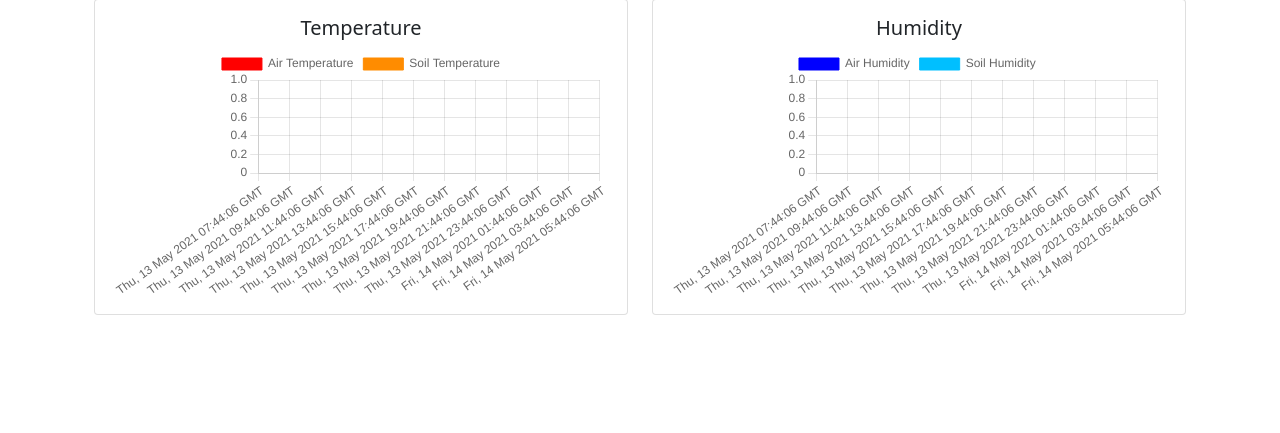
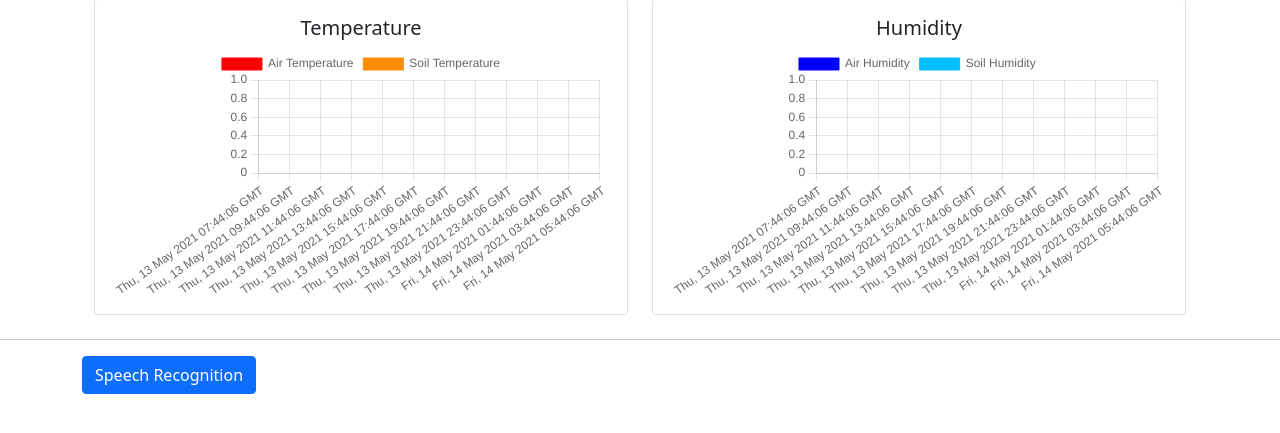
Before and after one commit to kpaule/growbox, a Flask app: page /dashboard/ in a window 1280 px wide. Shown: the part 345-778 px from the top of the page. Run offline with Flask 2, Linux system fonts and the light colour scheme; the visitor is signed in with stand-in values (Sample User, id 1); data that the repository does not hold is empty; some libraries are stand-ins or nearby versions.

Commit message:
add speech recognition

```diff
--- a/growbox/static/dashboard.js
+++ b/growbox/static/dashboard.js
@@ -1,10 +1,10 @@
 function getMetricsNow() {
     $.getJSON("/dashboard/now/", function (metric) {
         console.log(metric);
-        $("#temperature_air").text(metric.temperature_air)
-        $("#temperature_ground").text(metric.temperature_ground)
-        $("#humidity_air").text(metric.humidity_air)
-        $("#humidity_ground").text(metric.humidity_ground)
+        $("#temperature_air").text(metric.temperature_air.toFixed(3))
+        $("#temperature_ground").text(metric.temperature_ground.toFixed(3))
+        $("#humidity_air").text(metric.humidity_air.toFixed(3))
+        $("#humidity_ground").text(metric.humidity_ground.toFixed(3))
 
         $("#flex_switch_light").prop("checked", metric.light)
         $("#flex_switch_pump").prop("checked", metric.pump)
@@ -22,7 +22,7 @@ function initAvgDay() {
         var temperature_ground = [];
         var date = [];
 
-        for (var key in metrics){
+        for (var key in metrics) {
             metric = metrics[key]
             humidity_air.push(metric.humidity_air)
             humidity_ground.push(metric.humidity_ground)
@@ -47,7 +47,7 @@ function initAvgDay() {
                     borderWidth: 1,
                     backgroundColor: 'rgb(0, 0, 255)',
                     borderColor: 'rgb(0, 0, 255)'
-                },{
+                }, {
                     label: 'Soil Humidity ',
                     data: humidity_ground,
                     borderWidth: 1,
@@ -76,7 +76,7 @@ function initAvgDay() {
                     borderWidth: 1,
                     backgroundColor: 'rgb(255, 0, 0)',
                     borderColor: 'rgb(255, 0, 0)'
-                },{
+                }, {
                     label: 'Soil Temperature',
                     data: temperature_ground,
                     borderWidth: 1,
@@ -105,7 +105,7 @@ function updateAvgDay() {
         var temperature_ground = [];
         var date = [];
 
-        for (var key in metrics){
+        for (var key in metrics) {
             metric = metrics[key]
             humidity_air.push(metric.humidity_air)
             humidity_ground.push(metric.humidity_ground)
@@ -124,7 +124,7 @@ function updateAvgDay() {
             labels: date,
             datasets: [{
                 data: humidity_air
-                },{
+            }, {
                 data: humidity_ground
             }]
         };
@@ -135,7 +135,7 @@ function updateAvgDay() {
             labels: date,
             datasets: [{
                 data: temperature_air
-                },{
+            }, {
                 data: temperature_ground
             }]
         };
@@ -144,6 +144,20 @@ function updateAvgDay() {
 }
 
 $(document).ready(function () {
+    var SpeechRecognition = SpeechRecognition || webkitSpeechRecognition;
+    var SpeechGrammarList = SpeechGrammarList || webkitSpeechGrammarList;
+    var SpeechRecognitionEvent = SpeechRecognitionEvent || webkitSpeechRecognitionEvent;
+    let recognition = new SpeechRecognition();
+    let speechRecognitionList = new SpeechGrammarList();
+    let colors = ['light on', 'light off', 'pump on', 'pump off', 'heating on', 'heating off', 'fan on', 'fan off'];
+    let grammar = '#JSGF V1.0; grammar colors; public <color> = ' + colors.join(' | ') + ' ;';
+    speechRecognitionList.addFromString(grammar, 1);
+    recognition.grammars = speechRecognitionList;
+    recognition.continuous = false;
+    recognition.lang = 'en-US';
+    recognition.interimResults = false;
+    recognition.maxAlternatives = 1;
+
     getMetricsNow();
     initAvgDay();
     setInterval(function () {
@@ -178,4 +192,77 @@ $(document).ready(function () {
             console.log("Data: " + data + "\nStatus: " + status);
         });
     });
+
+    $('#speech-rec').click(function () {
+        recognition.start();
+        console.log('Ready to receive a color command.');
+        recognition.onresult = function (event) {
+            let command = event.results[0][0].transcript
+            let led_checkbox = document.getElementById("flex_switch_light");
+            let pump_checkbox = document.getElementById("flex_switch_pump");
+            let heating_checkbox = document.getElementById("flex_switch_heating");
+            let fan_checkbox = document.getElementById("flex_switch_fan");
+            console.log('Transcript: ' + command);
+            console.log('Confidence: ' + event.results[0][0].confidence);
+            switch (command) {
+                case "light on":
+                    led_checkbox.checked = true;
+                    $.post(`/dashboard/led/1/`, function (data, status) {
+                        console.log("Data: " + data + "\nStatus: " + status);
                     });
+                    break;
+                case "light off":
+                    led_checkbox.checked = false;
+                    $.post(`/dashboard/led/0/`, function (data, status) {
+                        console.log("Data: " + data + "\nStatus: " + status);
+                    });
+                    break;
+                case "pump on":
+                    pump_checkbox.checked = true;
+                    $.post(`/dashboard/pump/1/`, function (data, status) {
+                        console.log("Data: " + data + "\nStatus: " + status);
+                    });
+                    break;
+                case "pump off":
+                    pump_checkbox.checked = false;
+                    $.post(`/dashboard/pump/0/`, function (data, status) {
+                        console.log("Data: " + data + "\nStatus: " + status);
+                    });
+                    break;
+                case "heating on":
+                    heating_checkbox.checked = true;
+                    $.post(`/dashboard/heating/1/`, function (data, status) {
+                        console.log("Data: " + data + "\nStatus: " + status);
+                    });
+                    break;
+                case "heating off":
+                    heating_checkbox.checked = false;
+                    $.post(`/dashboard/heating/0/`, function (data, status) {
+                        console.log("Data: " + data + "\nStatus: " + status);
+                    });
+                    break;
+                case "fan on":
+                    fan_checkbox.checked = true;
+                    $.post(`/dashboard/fan/1/`, function (data, status) {
+                        console.log("Data: " + data + "\nStatus: " + status);
+                    });
+                    break;
+                case "fan off":
+                    fan_checkbox.checked = false;
+                    $.post(`/dashboard/fan/0/`, function (data, status) {
+                        console.log("Data: " + data + "\nStatus: " + status);
+                    });
+                    break;
+            }
+        }
+        recognition.onspeechend = function () {
+            recognition.stop();
+        }
+        recognition.onnomatch = function (event) {
+            console.log('Command not recognized');
+        }
+        recognition.onerror = function (event) {
+            console.log('Error occurred in recognition: ' + event.error);
+        }
+    });
+});
--- a/growbox/templates/dashboard.html
+++ b/growbox/templates/dashboard.html
@@ -22,7 +22,8 @@
                         <div class="col-md-6 col-lg-3">
                             <div class="card">
                                 <div class="card-body">
-                                    <h5 class="card-title text-center">Air Temperature <i class="bi bi-thermometer text-primary"></i></h5>
+                                    <h5 class="card-title text-center">Air Temperature <i
+                                            class="bi bi-thermometer text-primary"></i></h5>
                                     <p id="temperature_air" class="metric card-text text-center">0</p>
                                 </div>
                             </div>
@@ -30,7 +31,8 @@
                         <div class="col-md-6 col-lg-3">
                             <div class="card">
                                 <div class="card-body">
-                                    <h5 class="card-title text-center">Soil Temperature <i class="bi bi-thermometer text-primary"></i></h5>
+                                    <h5 class="card-title text-center">Soil Temperature <i
+                                            class="bi bi-thermometer text-primary"></i></h5>
                                     <p id="temperature_ground" class="metric card-text text-center">0</p>
                                 </div>
                             </div>
@@ -38,7 +40,8 @@
                         <div class="col-md-6 col-lg-3">
                             <div class="card">
                                 <div class="card-body">
-                                    <h5 class="card-title text-center">Air Humidity <i class="bi bi-cloud-drizzle text-primary"></i></h5>
+                                    <h5 class="card-title text-center">Air Humidity <i
+                                            class="bi bi-cloud-drizzle text-primary"></i></h5>
                                     <p id="humidity_air" class="metric card-text text-center">0</p>
                                 </div>
                             </div>
@@ -46,7 +49,8 @@
                         <div class="col-md-6 col-lg-3">
                             <div class="card">
                                 <div class="card-body">
-                                    <h5 class="card-title text-center">Soil Humidity <i class="bi bi-cloud-drizzle text-primary"></i></h5>
+                                    <h5 class="card-title text-center">Soil Humidity <i
+                                            class="bi bi-cloud-drizzle text-primary"></i></h5>
                                     <p id="humidity_ground" class="metric card-text text-center">0</p>
                                 </div>
                             </div>
@@ -129,7 +133,14 @@
             </main>
         </div>
     </div>
-
+    <hr>
+    <div class="container">
+        <div class="row">
+            <div class="col-md-6 col-lg-3">
+                <button type="button" class="btn btn-primary" id="speech-rec">Speech Recognition</button>
+            </div>
+        </div>
+    </div>
     <script type="text/javascript" src="{{ url_for('static', filename='dashboard.js') }}"></script>
 
 {% endblock %}
```
Lines whose indentation alone changed are shown as unchanged.
